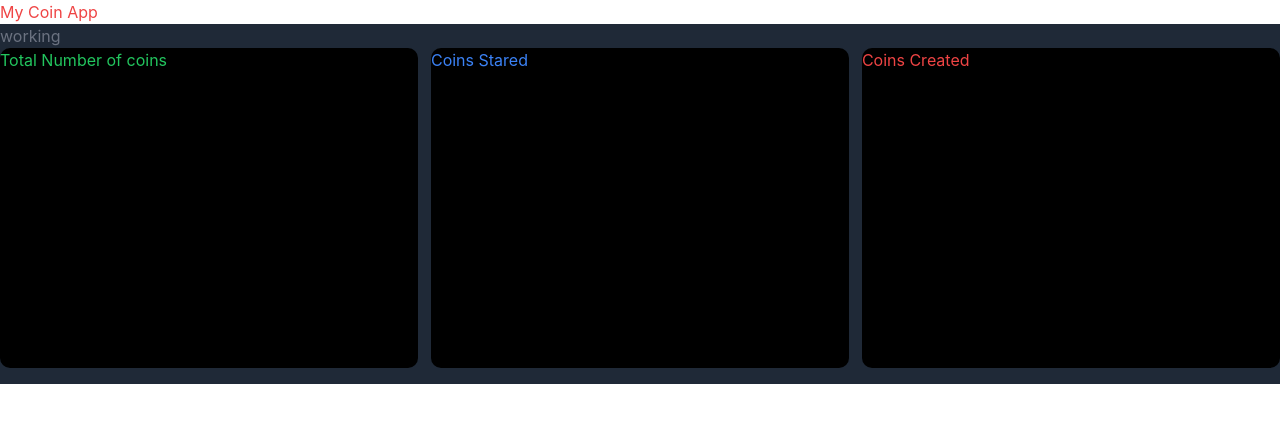
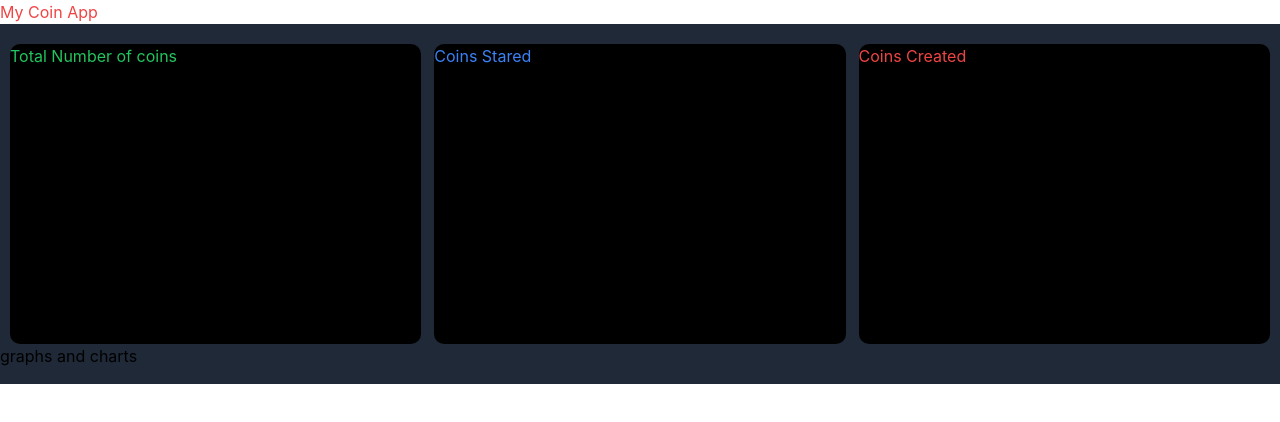
Before and after one commit to lewys-miugo/my-coin-app, a React (Create React App) app: page / in a window 1280 px wide. Shown: the top 422 px of the page. Built offline with nearby package versions, Linux system fonts and the light colour scheme.

Commit message:
adding url link

```diff
--- a/src/Components/Dashboard.jsx
+++ b/src/Components/Dashboard.jsx
@@ -1,15 +1,17 @@
+const URL = "https://api.coinlore.net/api/tickers/"
+
 function Dashboard (){
 
 	return (
 
 		<div className="bg-gray-800 h-[45vh]">
 
-			<h1 className='text-gray-500'>working</h1>
 			<div className="flex justify-between gap-[1vw] h-[40vh]">
 				<TotalCoins />
 				<StaredCoins />
 				<CreatedCoins />
 			</div>
+			<Chart />
 
 
 		</div>
@@ -19,7 +21,7 @@ function Dashboard (){
 
 function TotalCoins(){
 	return (
-		<div className="bg-black text-green-500 w-1/3 rounded-[10px]">
+		<div className="bg-black text-green-500 w-1/3 rounded-[10px] mt-[20px] ml-[10px]">
 
 			<h2 className="">Total Number of coins</h2>
 
@@ -29,7 +31,7 @@ function TotalCoins(){
 
 function StaredCoins(){
 	return (
-		<div className="bg-black text-blue-500 w-1/3 rounded-[10px]">
+		<div className="bg-black text-blue-500 w-1/3 rounded-[10px] mt-[20px]">
 
 			<h2>Coins Stared</h2>
 
@@ -39,12 +41,18 @@ function StaredCoins(){
 
 function CreatedCoins(){
 	return (
-		<div className="bg-black text-red-500 w-1/3 rounded-[10px]">
+		<div className="bg-black text-red-500 w-1/3 rounded-[10px] mt-[20px] mr-[10px]">
 
 			<h2>Coins Created</h2>
 
 		</div>
 	)
 }
-
+function Chart(){
+	return (
+		<div>
+			graphs and charts
+		</div>
+	)
+}
 export default Dashboard
```
